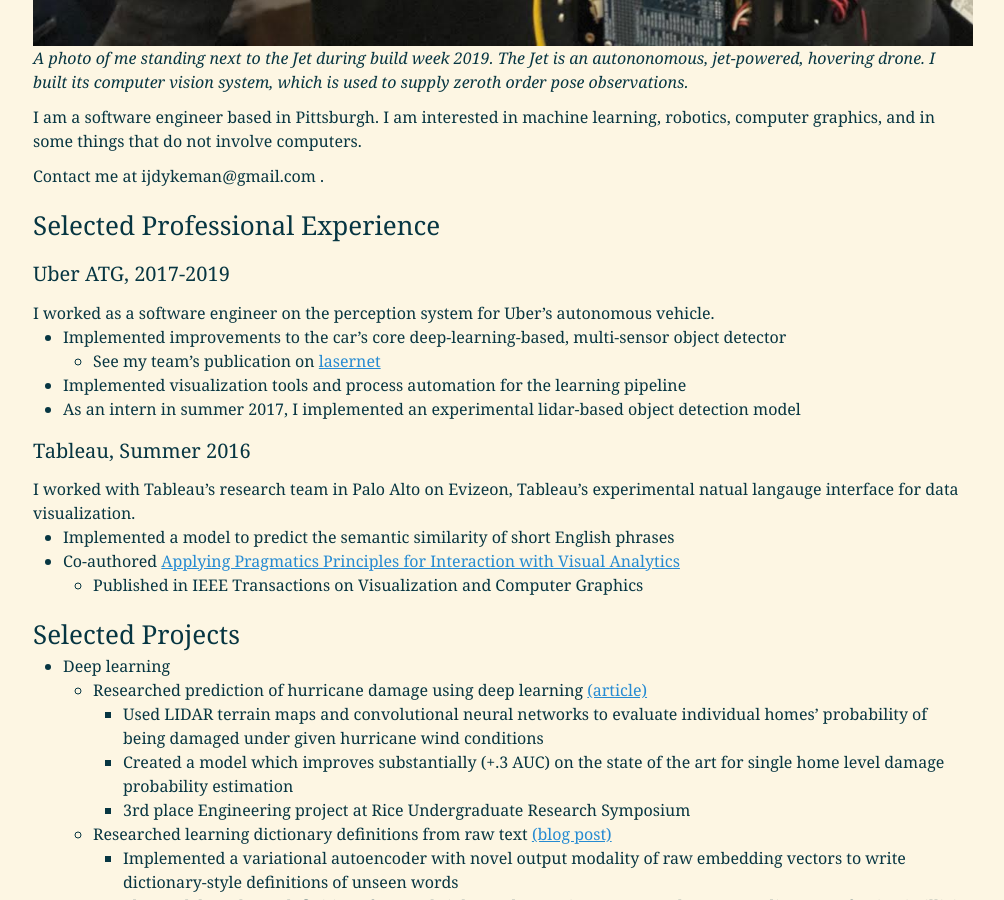
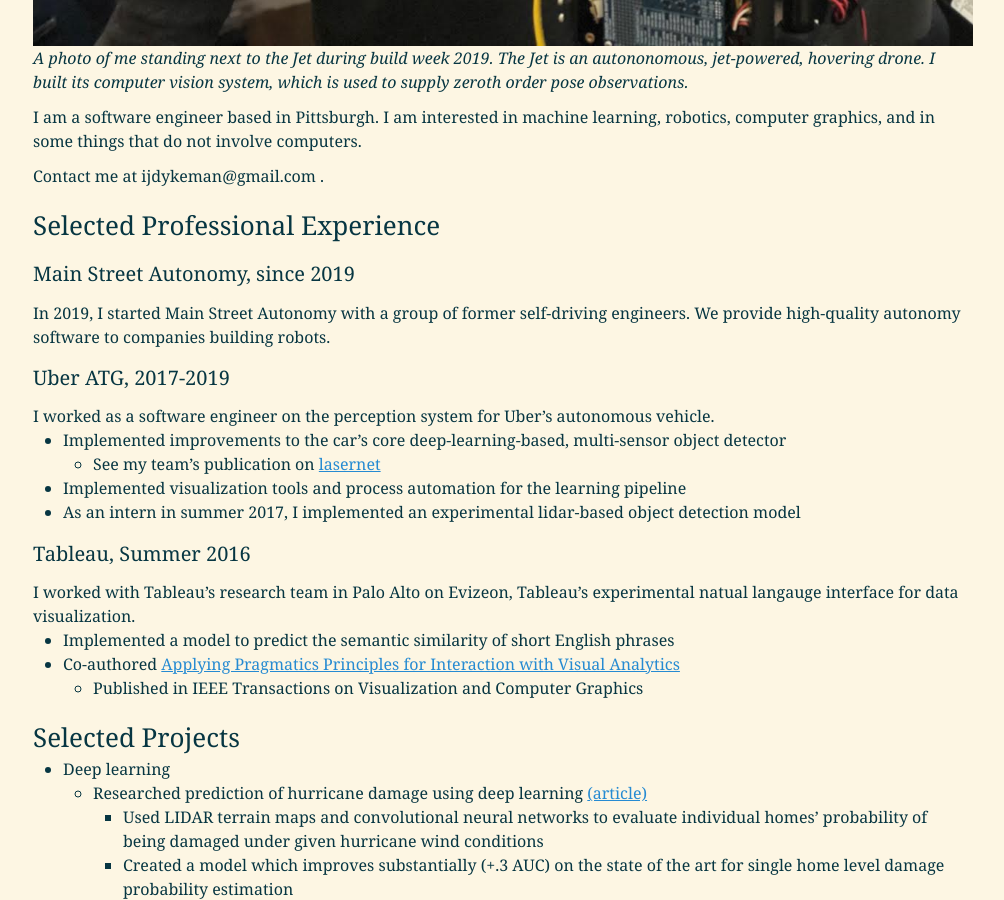
Before and after one commit to IJDykeman/ijdykeman.github.io, a Jekyll site: the page built from about.md, in a window 1280 px wide and 900 px high, scrolled down 987 px. Shown: the whole window, without its empty margins (137-1141 px from the left). Built offline with Jekyll 4.4.1, drawn with Linux system fonts in a browser that asks for light colours.

Commit message:
Add MSA to About

```diff
--- a/about.md
+++ b/about.md
@@ -31,6 +31,9 @@ Contact me at ijdykeman@gmail.com .
 
 
 ### Selected Professional Experience
+
+#### Main Street Autonomy, since 2019
+In 2019, I started Main Street Autonomy with a group of former self-driving engineers.  We provide high-quality autonomy software to companies building robots.
 
 #### Uber ATG, 2017-2019
 I worked as a software engineer on the perception system for Uber's autonomous vehicle.
```
